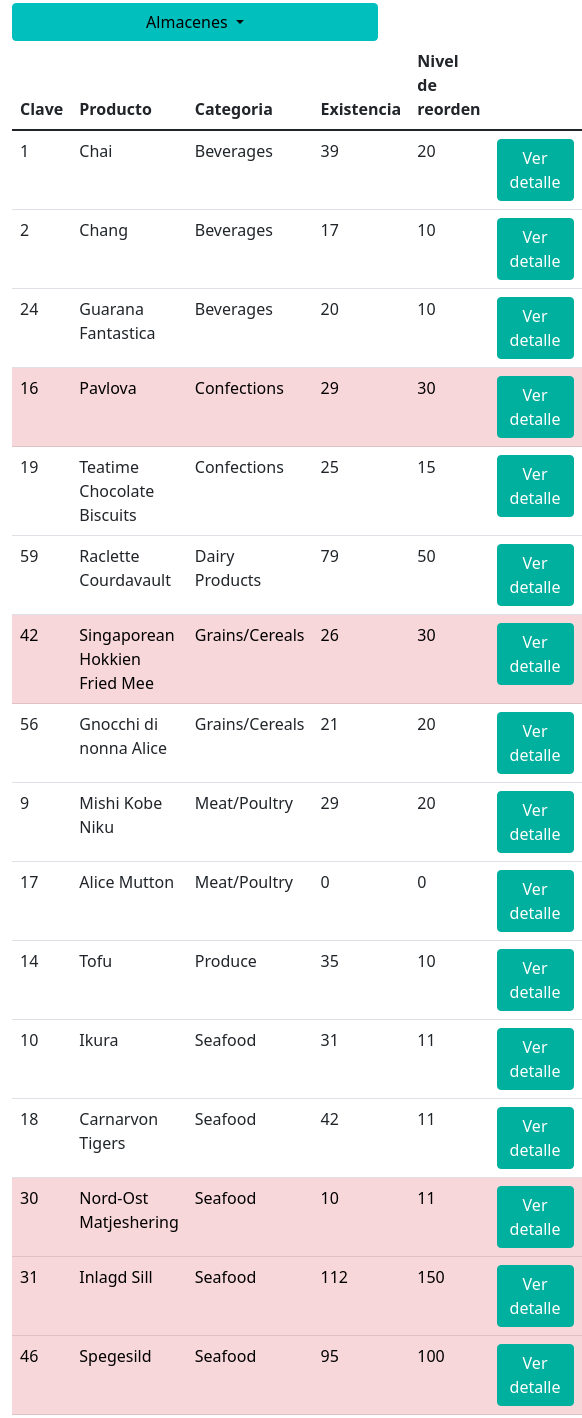
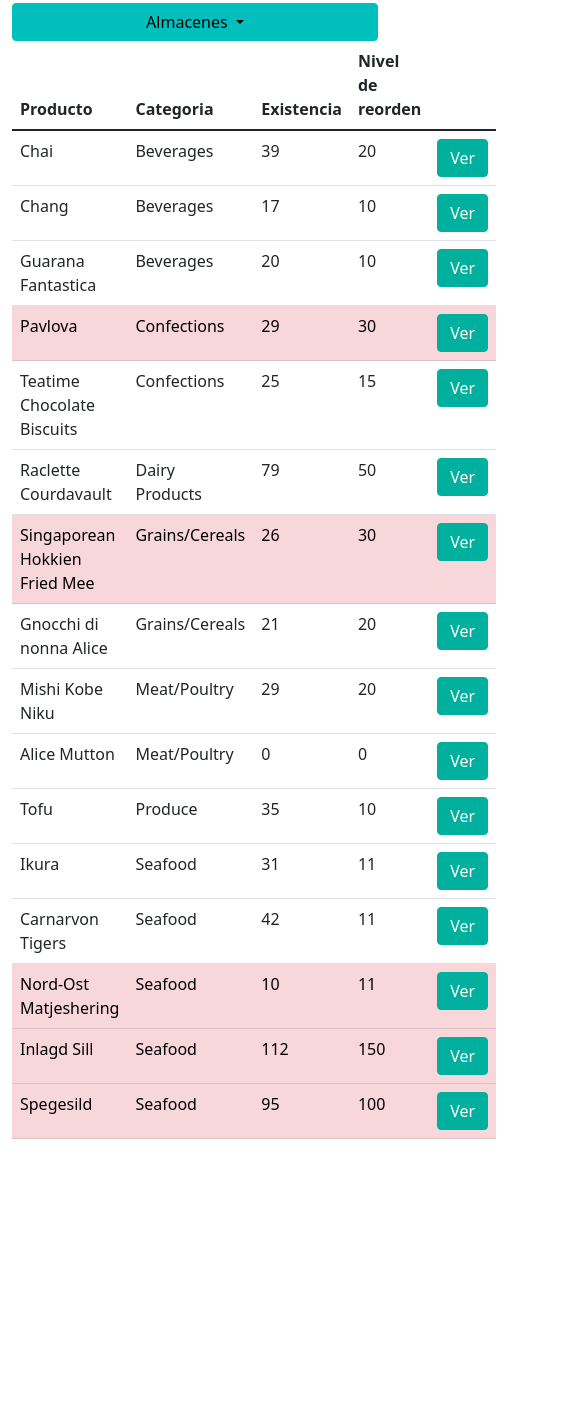
Before and after one commit to MikeMAMR/SistemaDeInventarios, a plain HTML site: page inventarioEx.html in a window 390 px wide. Shown: the part 212-1630 px from the top of the page, 582 px wide, since content can reach past the window. After the commit the page ends 1367 px from the top, so only its background shows below. Drawn offline with nearby package versions, Linux system fonts and the light colour scheme.

Commit message:
ajuste tabla

```diff
--- a/inventarioEx.html
+++ b/inventarioEx.html
@@ -54,7 +54,7 @@
             <table class="table">
                 <thead>
                   <tr>
-                    <th scope="col">Clave</th>
+                    <th class="d-none d-md-table-cell" scope="col">Clave</th>
                     <th scope="col">Producto</th>
                     <th scope="col">Categoria</th>
                     <th scope="col">Existencia</th>
@@ -64,141 +64,141 @@
                 </thead>
                 <tbody>
                   <tr>
-                    <td>1</td>
+                    <td class="d-none d-md-table-cell" >1</td>
                     <td>Chai</td>
                     <td>Beverages</td>
                     <td>39</td>
                     <td>20</td>
-                    <td><button type="button" class="btn btn-primary" data-bs-toggle="modal" data-bs-target="#exampleModal">Ver detalle</button></td>
+                    <td><button type="button" class="btn btn-primary" data-bs-toggle="modal" data-bs-target="#exampleModal">Ver <label class="d-none d-md-inline "> detalle</lable></button></td>
 
                   </tr>
                   <tr>
-                    <td>2</td>
+                    <td class="d-none d-md-table-cell">2</td>
                     <td>Chang</td>
                     <td>Beverages</td>
                     <td>17</td>
                     <td>10</td>
-                    <td><button type="button" class="btn btn-primary" data-bs-toggle="modal" data-bs-target="#exampleModal">Ver detalle</button></td>
+                    <td><button type="button" class="btn btn-primary" data-bs-toggle="modal" data-bs-target="#exampleModal">Ver <label class="d-none d-md-inline "> detalle</lable></button></td>
 
                   </tr>
                   <tr>
-                    <td>24</td>
+                    <td class="d-none d-md-table-cell">24</td>
                     <td>Guarana Fantastica</td>
                     <td>Beverages</td>
                     <td>20</td>
                     <td>10</td>
-                    <td><button type="button" class="btn btn-primary" data-bs-toggle="modal" data-bs-target="#exampleModal">Ver detalle</button></td>
+                    <td><button type="button" class="btn btn-primary" data-bs-toggle="modal" data-bs-target="#exampleModal">Ver <label class="d-none d-md-inline "> detalle</lable></button></td>
 
                   </tr>
                   <tr class="table-danger">
-                    <td>16</td>
+                    <td class="d-none d-md-table-cell">16</td>
                     <td>Pavlova</td>
                     <td>Confections</td>
                     <td>29</td>
                     <td>30</td>
-                    <td><button type="button" class="btn btn-primary" data-bs-toggle="modal" data-bs-target="#exampleModal">Ver detalle</button></td>
+                    <td><button type="button" class="btn btn-primary" data-bs-toggle="modal" data-bs-target="#exampleModal">Ver <label class="d-none d-md-inline "> detalle</lable></button></td>
 
                   </tr>
                   <tr >
-                    <td>19</td>
+                    <td class="d-none d-md-table-cell">19</td>
                     <td>Teatime Chocolate Biscuits</td>
                     <td>Confections</td>
                     <td>25</td>
                     <td>15</td>
-                    <td><button type="button" class="btn btn-primary" data-bs-toggle="modal" data-bs-target="#exampleModal">Ver detalle</button></td>
+                    <td><button type="button" class="btn btn-primary" data-bs-toggle="modal" data-bs-target="#exampleModal">Ver <label class="d-none d-md-inline "> detalle</lable></button></td>
 
                   </tr>
                   <tr >
-                    <td>59</td>
+                    <td class="d-none d-md-table-cell">59</td>
                     <td>Raclette Courdavault</td>
                     <td>Dairy Products</td>
                     <td>79</td>
                     <td>50</td>
-                    <td><button type="button" class="btn btn-primary" data-bs-toggle="modal" data-bs-target="#exampleModal">Ver detalle</button></td>
+                    <td><button type="button" class="btn btn-primary" data-bs-toggle="modal" data-bs-target="#exampleModal">Ver <label class="d-none d-md-inline "> detalle</lable></button></td>
 
                   </tr>
                   <tr class="table-danger">
-                    <td>42</td>
+                    <td class="d-none d-md-table-cell">42</td>
                     <td>Singaporean Hokkien Fried Mee</td>
                     <td>Grains/Cereals</td>
                     <td>26</td>
                     <td>30</td>
-                    <td><button type="button" class="btn btn-primary" data-bs-toggle="modal" data-bs-target="#exampleModal">Ver detalle</button></td>
+                    <td><button type="button" class="btn btn-primary" data-bs-toggle="modal" data-bs-target="#exampleModal">Ver <label class="d-none d-md-inline "> detalle</lable></button></td>
 
                   </tr>
                   <tr >
-                    <td>56</td>
+                    <td class="d-none d-md-table-cell">56</td>
                     <td>Gnocchi di nonna Alice</td>
                     <td>Grains/Cereals</td>
                     <td>21</td>
                     <td>20</td>
-                    <td><button type="button" class="btn btn-primary" data-bs-toggle="modal" data-bs-target="#exampleModal">Ver detalle</button></td>
+                    <td><button type="button" class="btn btn-primary" data-bs-toggle="modal" data-bs-target="#exampleModal">Ver <label class="d-none d-md-inline "> detalle</lable></button></td>
 
                   </tr>
                   <tr >
-                    <td>9</td>
+                    <td class="d-none d-md-table-cell">9</td>
                     <td>Mishi Kobe Niku</td>
                     <td>Meat/Poultry</td>
                     <td>29</td>
                     <td>20</td>
-                    <td><button type="button" class="btn btn-primary" data-bs-toggle="modal" data-bs-target="#exampleModal">Ver detalle</button></td>
+                    <td><button type="button" class="btn btn-primary" data-bs-toggle="modal" data-bs-target="#exampleModal">Ver <label class="d-none d-md-inline "> detalle</lable></button></td>
 
                   </tr>
                   <tr >
-                    <td>17</td>
+                    <td class="d-none d-md-table-cell">17</td>
                     <td>Alice Mutton</td>
                     <td>Meat/Poultry</td>
                     <td>0</td>
                     <td>0</td>
-                    <td><button type="button" class="btn btn-primary" data-bs-toggle="modal" data-bs-target="#exampleModal">Ver detalle</button></td>
+                    <td><button type="button" class="btn btn-primary" data-bs-toggle="modal" data-bs-target="#exampleModal">Ver <label class="d-none d-md-inline "> detalle</lable></button></td>
                   </tr>
                   <tr >
-                    <td>14</td>
+                    <td class="d-none d-md-table-cell">14</td>
                     <td>Tofu</td>
                     <td>Produce</td>
                     <td>35</td>
                     <td>10</td>
-                    <td><button type="button" class="btn btn-primary" data-bs-toggle="modal" data-bs-target="#exampleModal">Ver detalle</button></td>
+                    <td><button type="button" class="btn btn-primary" data-bs-toggle="modal" data-bs-target="#exampleModal">Ver <label class="d-none d-md-inline "> detalle</lable></button></td>
                   </tr>
                   <tr >
-                    <td>10</td>
+                    <td class="d-none d-md-table-cell">10</td>
                     <td>Ikura</td>
                     <td>Seafood</td>
                     <td>31</td>
                     <td>11</td>
-                    <td><button type="button" class="btn btn-primary" data-bs-toggle="modal" data-bs-target="#exampleModal">Ver detalle</button></td>
+                    <td><button type="button" class="btn btn-primary" data-bs-toggle="modal" data-bs-target="#exampleModal">Ver <label class="d-none d-md-inline "> detalle</lable></button></td>
                   </tr>
                   <tr >
-                    <td>18</td>
+                    <td class="d-none d-md-table-cell">18</td>
                     <td>Carnarvon Tigers</td>
                     <td>Seafood</td>
                     <td>42</td>
                     <td>11</td>
-                    <td><button type="button" class="btn btn-primary" data-bs-toggle="modal" data-bs-target="#exampleModal">Ver detalle</button></td>
+                    <td><button type="button" class="btn btn-primary" data-bs-toggle="modal" data-bs-target="#exampleModal">Ver <label class="d-none d-md-inline "> detalle</lable></button></td>
                   </tr>
                   <tr class="table-danger">
-                    <td>30</td>
+                    <td class="d-none d-md-table-cell">30</td>
                     <td>Nord-Ost Matjeshering</td>
                     <td>Seafood</td>
                     <td>10</td>
                     <td>11</td>
-                    <td><button type="button" class="btn btn-primary" data-bs-toggle="modal" data-bs-target="#exampleModal">Ver detalle</button></td>
+                    <td><button type="button" class="btn btn-primary" data-bs-toggle="modal" data-bs-target="#exampleModal">Ver <label class="d-none d-md-inline "> detalle</lable></button></td>
                   </tr>
                   <tr class="table-danger">
-                    <td>31</td>
+                    <td class="d-none d-md-table-cell">31</td>
                     <td>Inlagd Sill</td>
                     <td>Seafood</td>
                     <td>112</td>
                     <td>150</td>
-                    <td><button type="button" class="btn btn-primary" data-bs-toggle="modal" data-bs-target="#exampleModal">Ver detalle</button></td>
+                    <td><button type="button" class="btn btn-primary" data-bs-toggle="modal" data-bs-target="#exampleModal">Ver <label class="d-none d-md-inline "> detalle</lable></button></td>
                   </tr>
                   <tr class="table-danger">
-                    <td>46</td>
+                    <td class="d-none d-md-table-cell">46</td>
                     <td>Spegesild</td>
                     <td>Seafood</td>
                     <td>95</td>
                     <td>100</td>
-                    <td><button type="button" class="btn btn-primary" data-bs-toggle="modal" data-bs-target="#exampleModal">Ver detalle</button></td>
+                    <td><button type="button" class="btn btn-primary" data-bs-toggle="modal" data-bs-target="#exampleModal">Ver <label class="d-none d-md-inline "> detalle</lable></button></td>
                   </tr>
 
                 </tbody>
```
